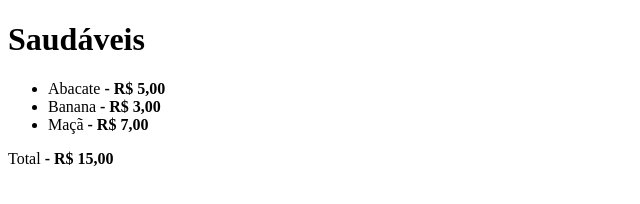
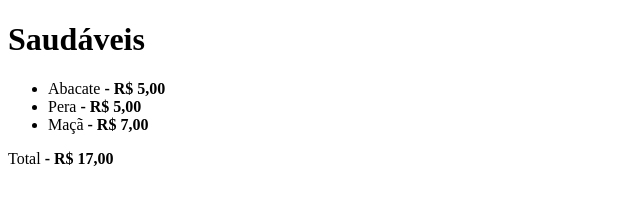
Before and after one commit to RoohSouza567/exerc-cios-1, a plain HTML site: page 01-Exercicio-Basico/index.html in a window 1280 px wide. Shown: the full height of the page, 0-640 px from the left. Drawn offline with Linux system fonts and the light colour scheme.

Commit message:
troquei o nome da fruta

```diff
--- a/01-Exercicio-Basico/index.html
+++ b/01-Exercicio-Basico/index.html
@@ -10,9 +10,9 @@
 
     <ul>
         <li>Abacate<strong> - R$ 5,00</strong></li>
-        <li>Banana<strong> - R$ 3,00</strong></li>
+        <li>Pera<strong> - R$ 5,00</strong></li>
         <li>Maçã <strong> - R$ 7,00</strong></li>
     </ul>
-     <p>Total<strong> - R$ 15,00</strong></p>
+     <p>Total<strong> - R$ 17,00</strong></p>
 </body>
 </html>
```
